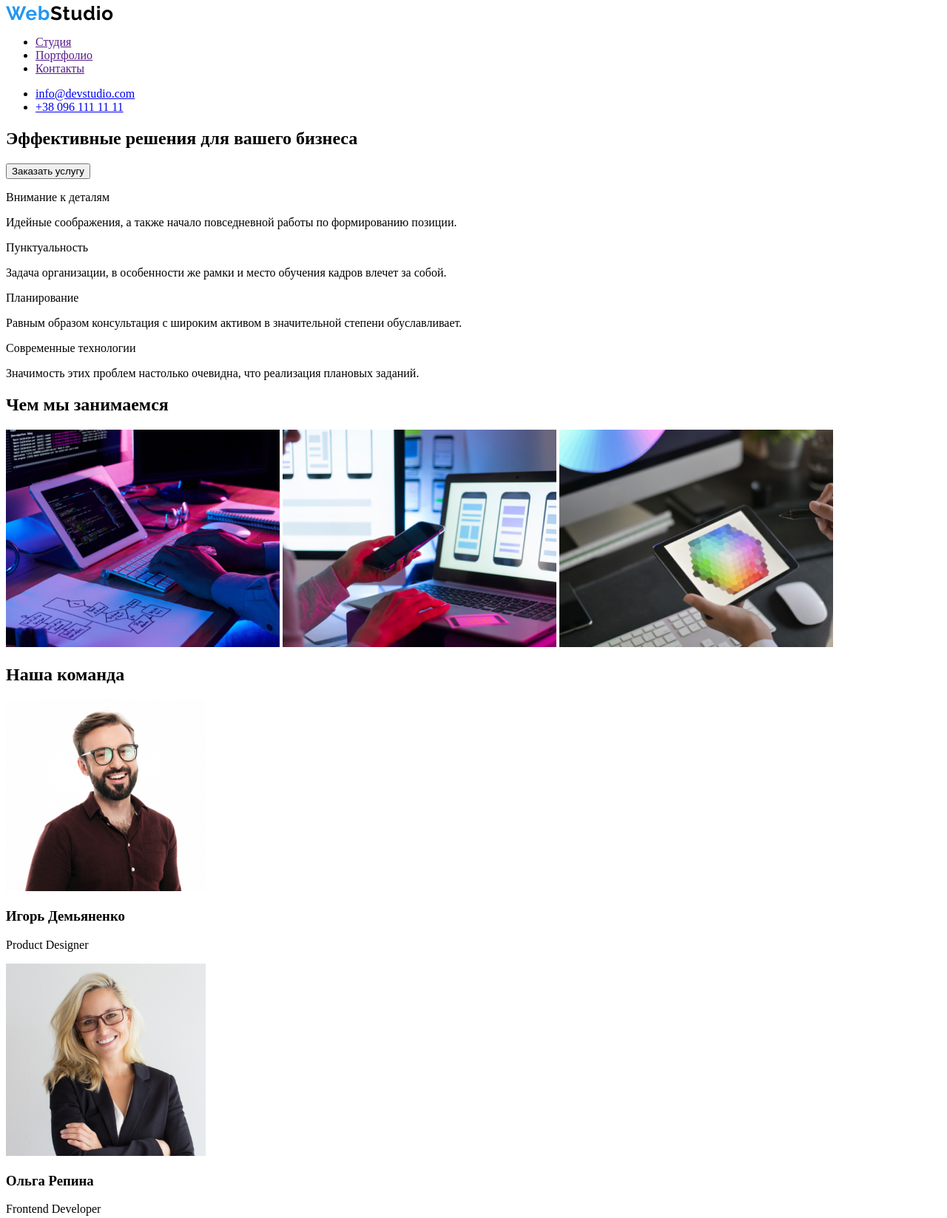
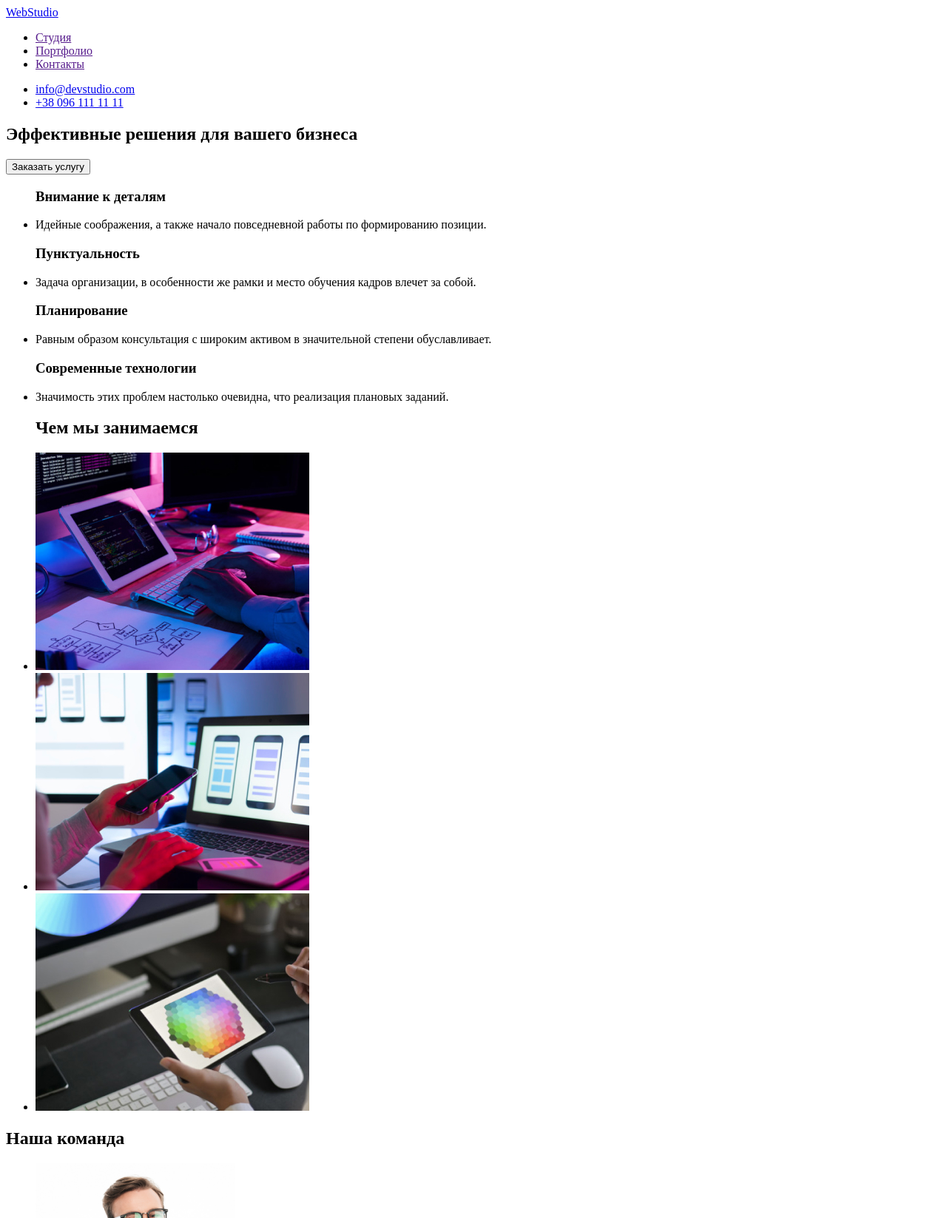
Before and after one commit to MasenkoSS/goit-markup-hw-01, a plain HTML site: page index.html in a window 1280 px wide. Shown: the top 1647 px of the page at 74% size. Drawn offline with Linux system fonts and the light colour scheme.

Commit message:
first edits from the mentor

```diff
--- a/index.html
+++ b/index.html
@@ -9,10 +9,10 @@
   <body>
     <header>
       <!-- Header -->
-      <a href="https://masenkoss.github.io/goit-markup-hw-01">
-        <img src="./images/logo.jpg" alt="logo" width="145" />
-      </a>
       <nav>
+        <a href="https://masenkoss.github.io/goit-markup-hw-01" width="145"
+          >WebStudio</a
+        >
         <ul>
           <li>
             <a href="">Студия</a>
@@ -38,65 +38,60 @@
     <main>
       <section>
         <h1>Эффективные решения для вашего бизнеса</h1>
-        <input type="button" value="Заказать услугу" />
+        <button type="button">Заказать услугу</button>
       </section>
       <section>
-        <div>
-          <p>Внимание к деталям</p>
-          <p>
+        <ul>
+          <h3>Внимание к деталям</h3>
+          <li>
             Идейные соображения, а также начало повседневной работы по
             формированию позиции.
-          </p>
-          <p>Пунктуальность</p>
-          <p>
+          </li>
+          <h3>Пунктуальность</h3>
+          <li>
             Задача организации, в особенности же рамки и место обучения кадров
             влечет за собой.
-          </p>
-          <p>Планирование</p>
-          <p>
+          </li>
+          <h3>Планирование</h3>
+          <li>
             Равным образом консультация с широким активом в значительной степени
             обуславливает.
-          </p>
-          <p>Современные технологии</p>
-          <p>
+          </li>
+          <h3>Современные технологии</h3>
+          <li>
             Значимость этих проблем настолько очевидна, что реализация плановых
             заданий.
-          </p>
+          </li>
           <h2>Чем мы занимаемся</h2>
-        </div>
-        <img src="./images/engage1.jpg" alt="engage1" width="370" />
-        <img src="./images/engage2.jpg" alt="engage2" width="370" />
-        <img src="./images/engage3.jpg" alt="engage3" width="370" />
+        </ul>
+      </section>
+      <section>
+        <ul>
+          <li><img src="./images/engage1.jpg" alt="engage1" width="370" /></li>
+          <li><img src="./images/engage2.jpg" alt="engage2" width="370" /></li>
+          <li><img src="./images/engage3.jpg" alt="engage3" width="370" /></li>
+        </ul>
       </section>
       <section>
         <h2>Наша команда</h2>
-        <div>
-          <img src="./images/pd.jpg" alt="product designer" width="270" />
+          <ul>
+            <li><img src="./images/pd.jpg" alt="product designer" width="270" /></li>
           <h3>Игорь Демьяненко</h3>
-          <p>Product Designer</p>
-        </div>
-        <div>
-          <img src="./images/fd.jpg" alt="frontend developer" width="270" />
+            <li>Product Designer</li>
+            <li><img src="./images/fd.jpg" alt="frontend developer" width="270" /></li>
           <h3>Ольга Репина</h3>
-          <p>Frontend Developer</p>
-        </div>
-        <div>
-          <img src="./images/m.jpg" alt="marketing" width="270" />
+            <li>Frontend Developer</li>
+            <li><img src="./images/m.jpg" alt="marketing" width="270" /></li>
           <h3>Николай Тарасов</h3>
-          <p>Marketing</p>
-        </div>
-        <div>
-          <img src="./images/uid.jpg" alt="ui designer" width="270" />
+            <li>Marketing</li>
+            <li><img src="./images/uid.jpg" alt="ui designer" width="270" /></li>
           <h3>Михаил Ермаков</h3>
-          <p>UI Designer</p>
-        </div>
+            <li>UI Designer</p></li>
       </section>
     </main>
     <!-- Footer -->
-    <a href="https://masenkoss.github.io/goit-markup-hw-01">
-      <img src="./images/logo.jpg" alt="logo" width="145" />
-    </a>
     <footer>
+    <a href="https://masenkoss.github.io/goit-markup-hw-01" width="145">WebStudio</a>
       <address>г. Киев, пр-т Леси Украинки, 26</address>
       <ul>
         <li>
```
